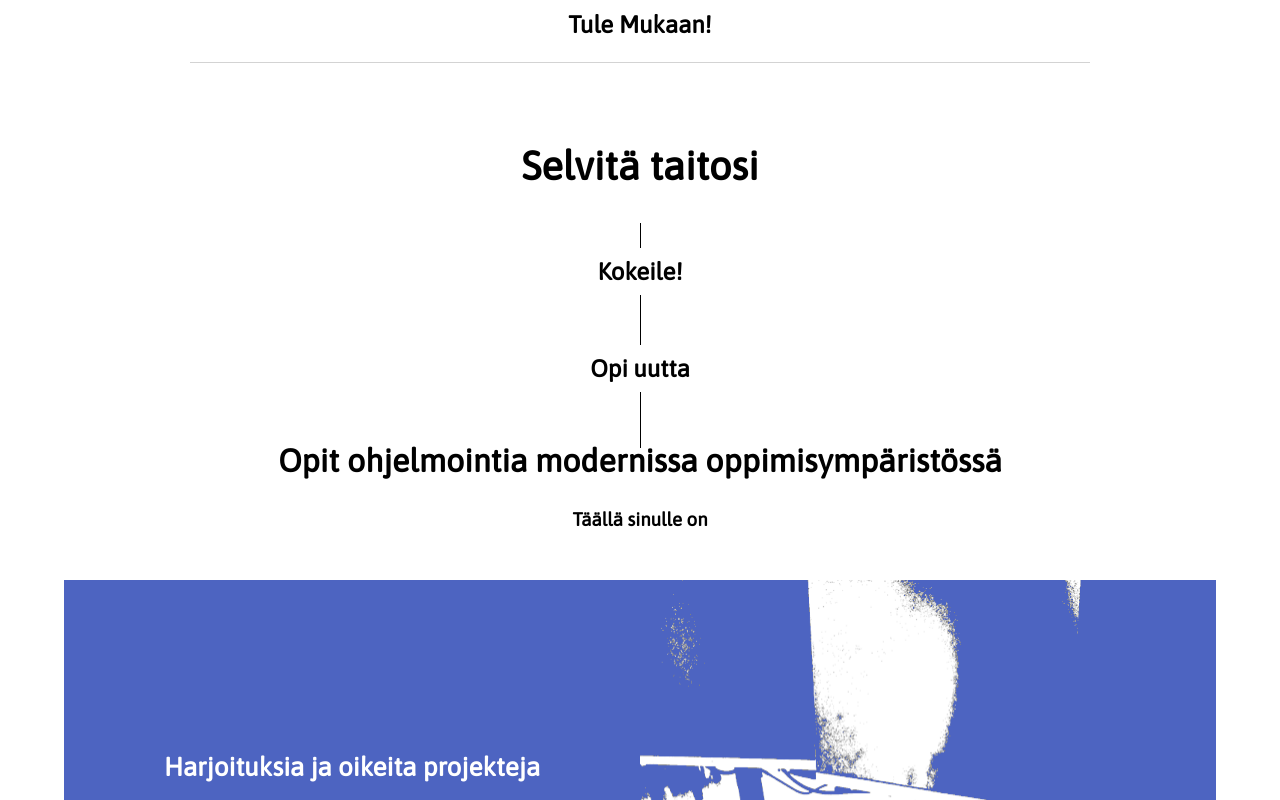
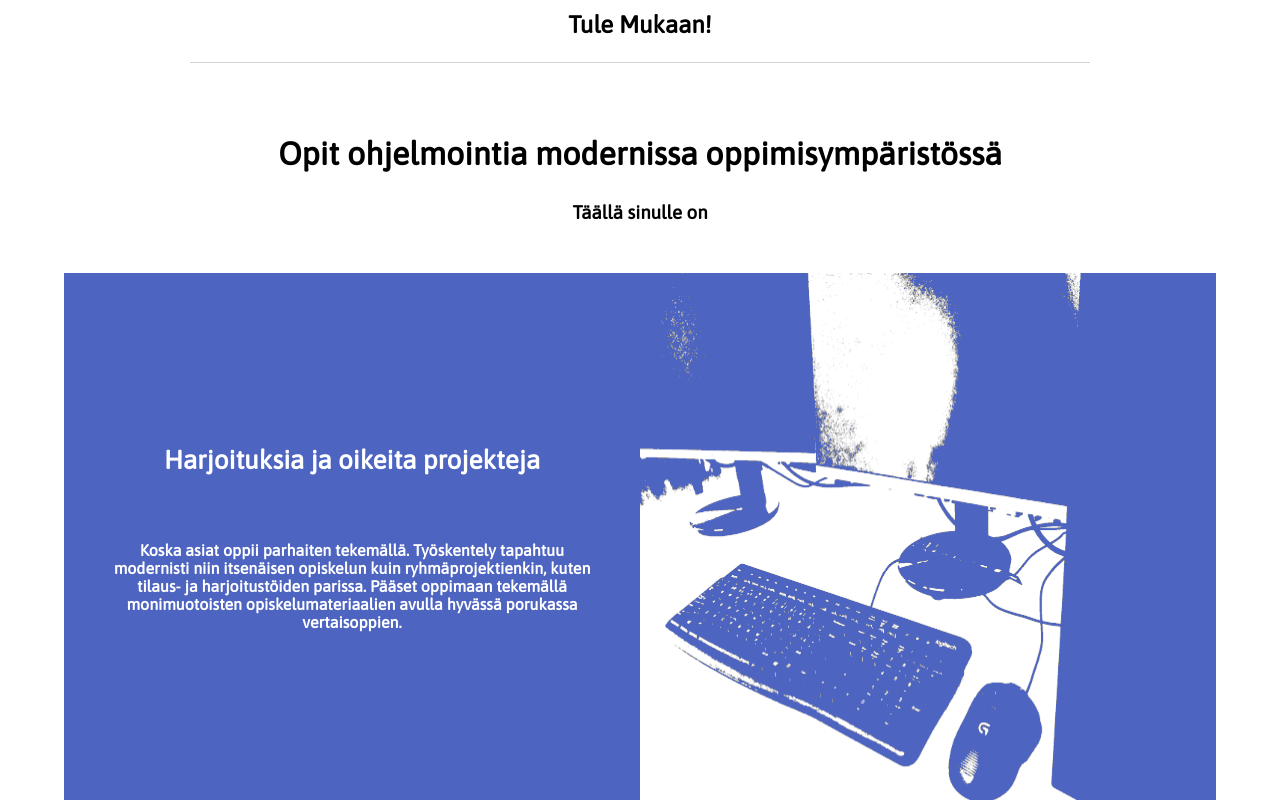
Before and after one commit to digitalents-ictbeginners/website, a React (Create React App) app: page / in a window 1280 px wide. Shown: the part 1400-2200 px from the top of the page. Built offline with nearby package versions, Linux system fonts and the light colour scheme.

Commit message:
get rid of the teaser element thing (for now at least) and adjust spacing appropriately

```diff
--- a/src/components/Home/BlogPreview.css
+++ b/src/components/Home/BlogPreview.css
@@ -1,5 +1,6 @@
 .blogPreviewWrapper {
     position: relative;
+    margin-bottom: 30px;
 }
 
 .blogPreviewAnchor {
--- a/src/components/Home/InfoGrid.css
+++ b/src/components/Home/InfoGrid.css
@@ -2,7 +2,7 @@
     position: relative;
     background-color: white;
     padding-top: 20px;
-    margin-bottom: 50px;
+    margin-bottom: 100px;
 }
 
 .infoGridAnchor {
--- a/src/components/Home/InfoGrid.js
+++ b/src/components/Home/InfoGrid.js
@@ -1,7 +1,7 @@
 import React from "react";
 import "./InfoGrid.css";
 import InfoGridBlock from "./InfoGridBlock";
-import {ProgressionTeaser1, ProgressionTeaser2} from "./ProgressionTeaser";
+//import {ProgressionTeaser1, ProgressionTeaser2} from "./ProgressionTeaser";
 
 class InfoGrid extends React.Component {
 
@@ -14,17 +14,21 @@ class InfoGrid extends React.Component {
         });
         return (
             <div className="infoGridWrapper">
-                <ProgressionTeaser1 data={data.teaser}/>
+
                 <div id={data.id} className="infoGridAnchor" />
                 <div className="infoGrid">
                     <h1>{data.title}</h1>
                     <h3>{data.subtitle}</h3>
                     <div className="infoBlocks">{infoBlocks}</div>
                 </div>
-                <ProgressionTeaser2 data={data.teaser}/>
+
             </div>
         );
     }
 }
 
 export default InfoGrid;
+
+//<ProgressionTeaser1 data={data.teaser}/>
+
+//<ProgressionTeaser2 data={data.teaser}/>
--- a/src/components/Home/Intro.css
+++ b/src/components/Home/Intro.css
@@ -2,6 +2,7 @@
     position: relative;
     background-color: white;
     padding: 50px 0 0 0;
+    margin-bottom: 30px;
 }
 
 .introAnchor {
--- a/src/data/Home_fi.json
+++ b/src/data/Home_fi.json
@@ -57,7 +57,7 @@
   },
   "blogpreview": {
     "id": "blog",
-    "title": "Katso toimintaa blogistamme!"
+    "title": "Tutustu toimintaan blogistamme!"
   },
   "applyinfo": {
     "id": "hae",
```
